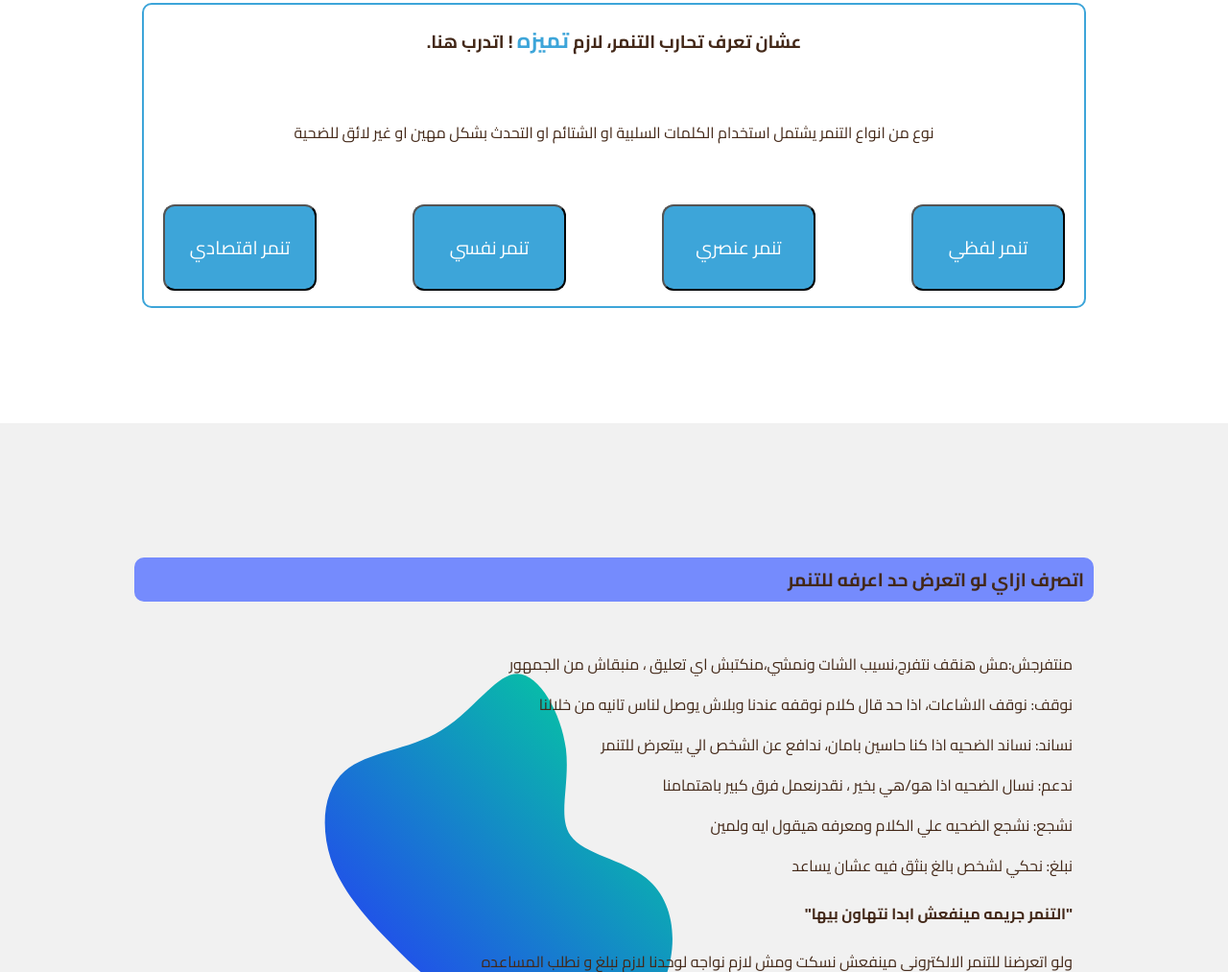
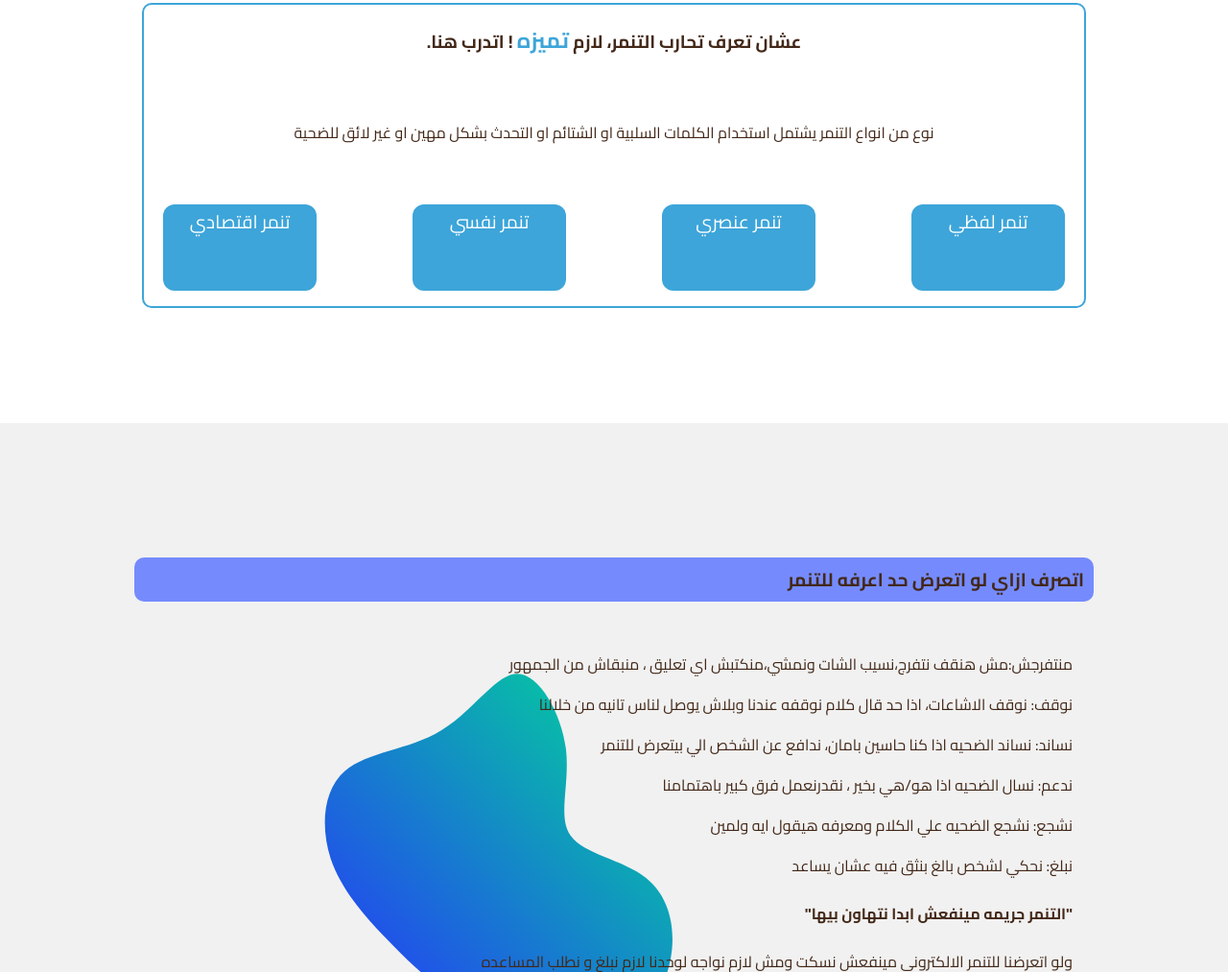
Before and after one commit to MariemYasserM/bullying, a plain HTML site: page index.html in a window 1280 px wide. Shown: the part 1683-2696 px from the top of the page at 96% size. Drawn offline with Linux system fonts and the light colour scheme.

Commit message:
fix buttons

```diff
--- a/index.html
+++ b/index.html
@@ -89,10 +89,10 @@
           <p id="question"></p>
           <h4 id="scoreText" style="display: none"></h4>
           <div>
-            <button id="answer1">تنمر لفظي</button>
-            <button id="answer2">تنمر عنصري</button>
-            <button id="answer3">تنمر نفسي</button>
-            <button id="answer4">تنمر اقتصادي</button>
+            <div id="answer1">تنمر لفظي</div>
+            <div id="answer2">تنمر عنصري</div>
+            <div id="answer3">تنمر نفسي</div>
+            <div id="answer4">تنمر اقتصادي</div>
           </div>
         </div>
       </section>
--- a/styles.css
+++ b/styles.css
@@ -207,7 +207,7 @@ section ul {
 
 
 
-.quiz button {
+.quiz >div>div {
     color: white;
     font-size: larger;
     width: 160px;
@@ -219,7 +219,7 @@ section ul {
     cursor: pointer;
 }
 
-.quiz button:hover {
+.quiz >div>div:hover {
     scale: 1.05;
 }
 
```
